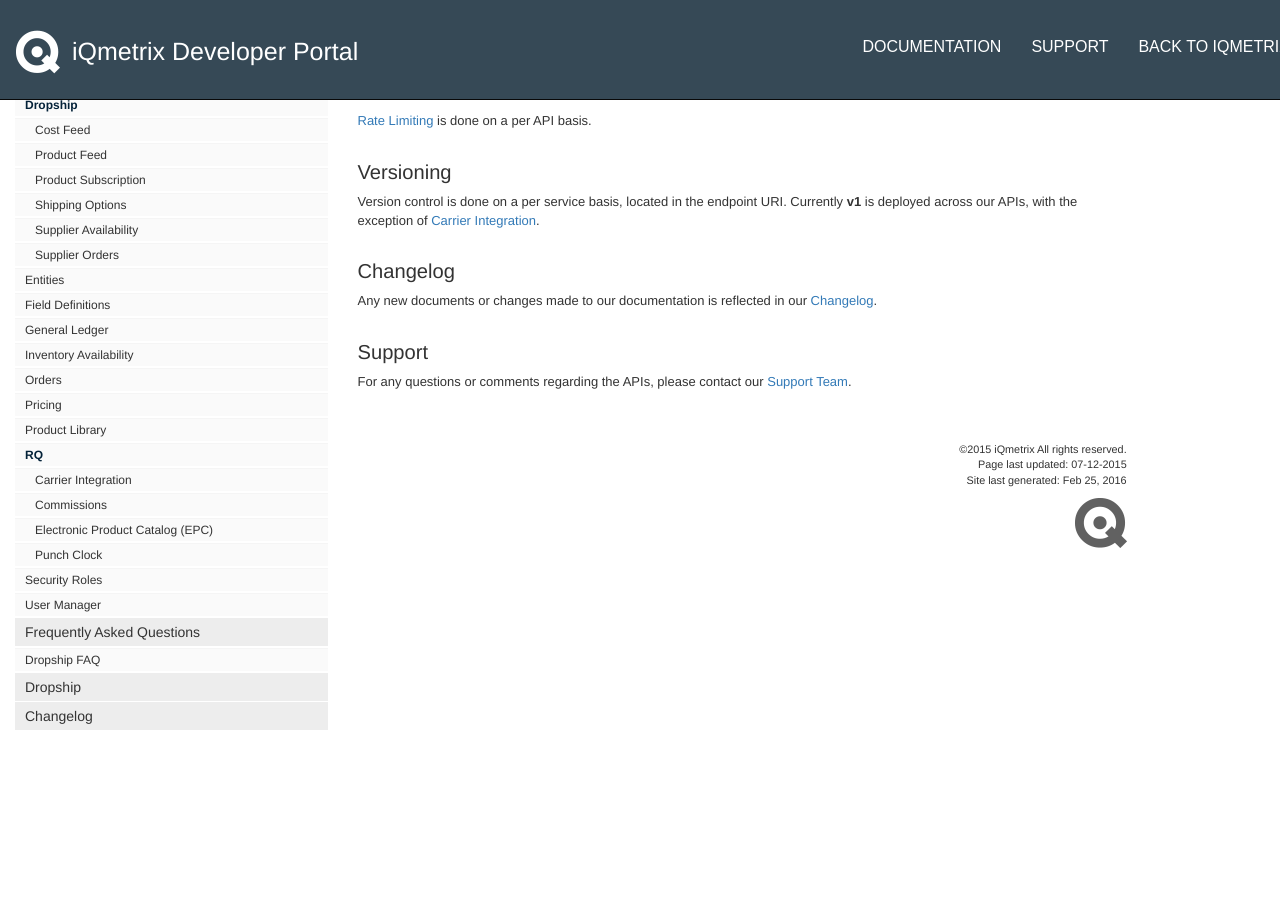
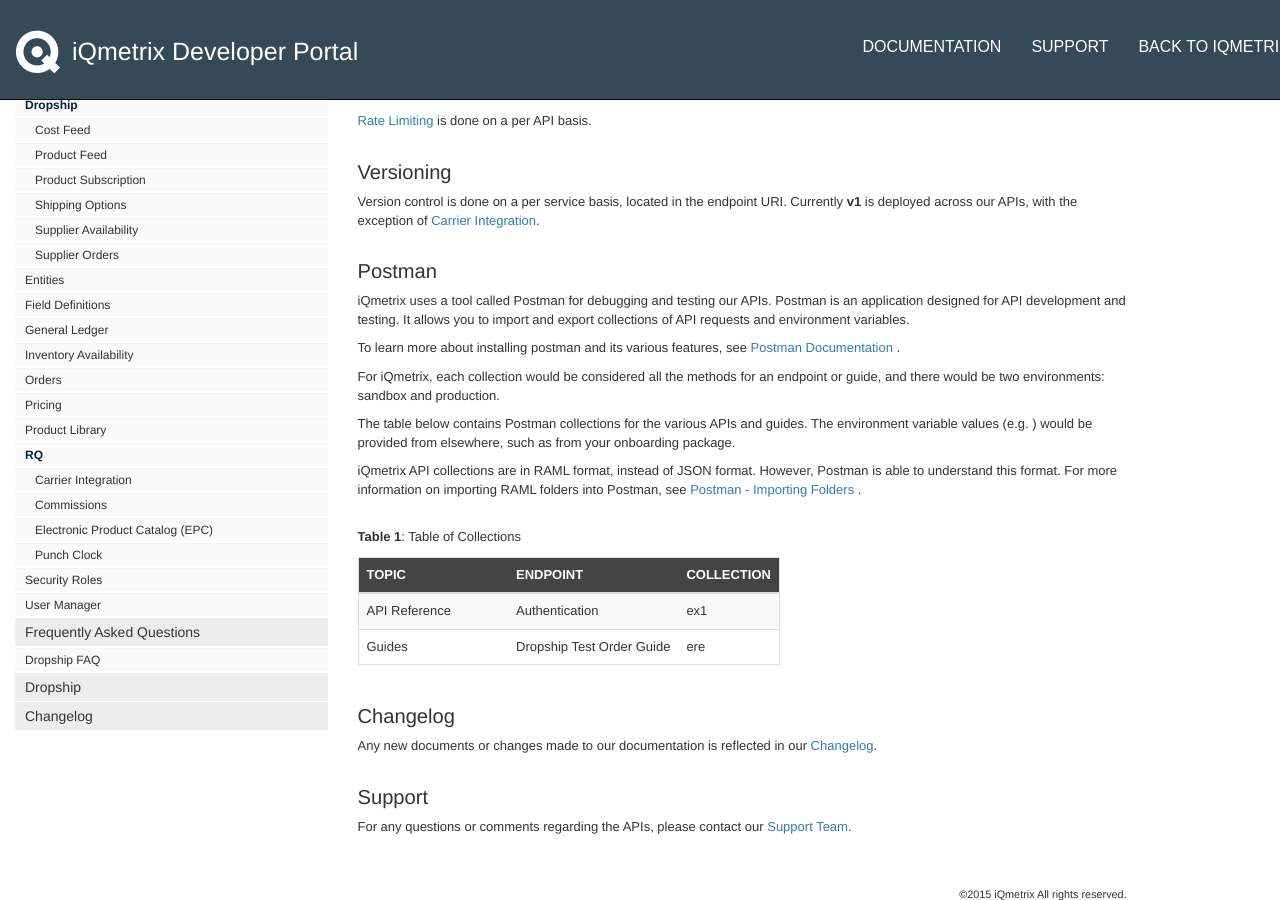
Before and after one commit to iq-coryp/documentation-testing, a Jekyll site: the page built from pages/index.md, in a window 1280 px wide and 900 px high, scrolled down 672 px. Built offline with Jekyll 4.4.1, drawn with Linux system fonts in a browser that asks for light colours; nearby versions of some CDN libraries; some web fonts are replaced; library files that are not in the unit come from our copies; Markdown is read by kramdown in place of the engine named in the settings; comment, search, counter and statistics services are not loaded; before the commit the page ends 1403 px from its top, so only the background shows below that.

Commit message:
Postman mockup

```diff
--- a/pages/index.md
+++ b/pages/index.md
@@ -40,6 +40,27 @@
 
 Version control is done on a per service basis, located in the endpoint URI. Currently **v1** is deployed across our APIs, with the exception of [Carrier Integration](/api/carrier-integration).
 
+### Postman
+
+iQmetrix uses a tool called Postman for debugging and testing our APIs. Postman is an application designed for API development and testing. It allows you to import and export collections of API requests and environment variables.
+
+To learn more about installing postman and its various features, see <a href="https://www.getpostman.com/docs/">Postman Documentation</a> .
+
+For iQmetrix, each collection would be considered all the methods for an endpoint or guide, and there would be two environments: sandbox and production.
+
+The table below contains Postman collections for the various APIs and guides. The environment variable values (e.g. {{CompanyId}}) would be provided from elsewhere, such as from your onboarding package.
+
+iQmetrix API collections are in RAML format, instead of JSON format. However, Postman is able to understand this format. For more information on importing RAML folders into Postman, see <a href="https://www.getpostman.com/docs/importing_folders">Postman - Importing Folders</a> .
+
+<br />
+**Table 1**: Table of Collections
+
+| Topic | Endpoint | Collection |
+|:------|:---------|:-----------|
+| API Reference | Authentication | ex1 |
+| Guides | Dropship Test Order Guide | ere |
+
+
 ### Changelog
 
 Any new documents or changes made to our documentation is reflected in our [Changelog](/api/changelog/).
```
